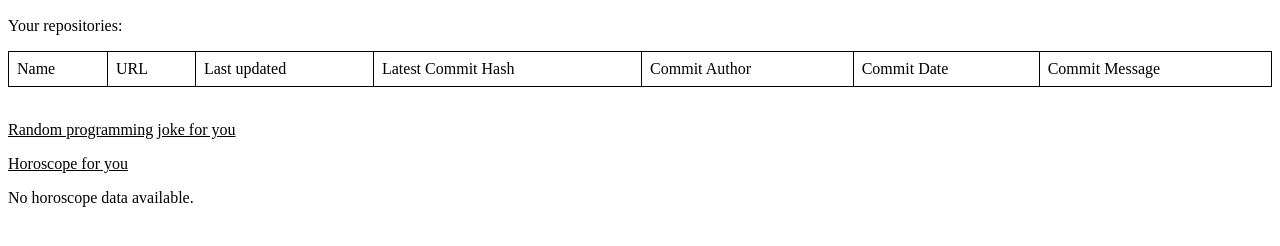
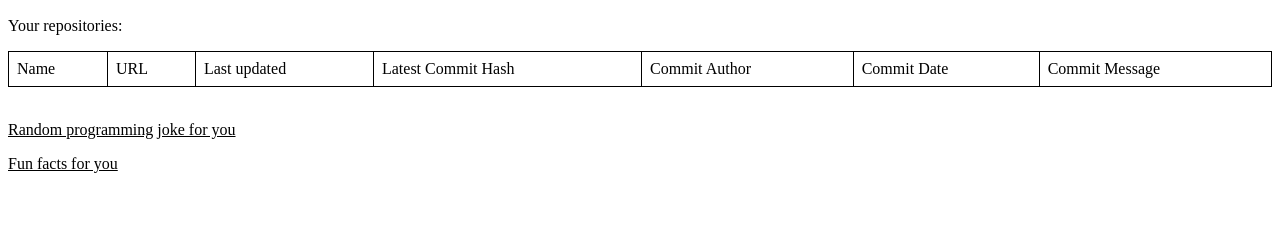
Before and after one commit to pmb223/SSH-lab2, a Python web app: template api/templates/hello.html in a window 1280 px wide. Shown: the part 97-343 px from the top of the page. Run offline with Jinja, Linux system fonts and the light colour scheme; the template is opened without the code that fills it, so the values that code supplies are empty.

Commit message:
Formatted facts

```diff
--- a/api/app.py
+++ b/api/app.py
@@ -16,9 +16,9 @@ def submit():
     api_url = 'https://api.api-ninjas.com/v1/facts?limit={}'.format(limit)
     response = requests.get(api_url, headers={'X-Api-Key': 'gXQBPINhpfnVGodo0mvsVQ==CIUM07hamfCP4WzY'})
     if response.status_code == requests.codes.ok:
-        fortune_data = response.json()
+        fact_data = response.json()
     else:
-        fortune_data = response.status_code
+        fact_data = response.status_code
 
     input_name = request.form.get("name")
     repos_response = requests.get(f"https://api.github.com/users/{input_name}/repos")
@@ -85,7 +85,7 @@ def submit():
     else:
         joke = "Joke API request failed. Try again later."
 
-    return render_template("hello.html", name=input_name, repos_info=repos_info, joke=joke, fortune=fortune_data)
+    return render_template("hello.html", name=input_name, repos_info=repos_info, joke=joke, fact=fact _data)
 
 if __name__ == "__main__":
     app.run(debug=True)
--- a/api/templates/hello.html
+++ b/api/templates/hello.html
@@ -47,12 +47,11 @@
     <br>
     <p><u>Random programming joke for you</u></p>
     <p> {{ joke }} </p>
-    <p><u>Horoscope for you</u></p>
-    {% if fortune %}
-    <!-- Assuming the API returns a 'message' or similar field with the horoscope -->
-    <p>{{ fortune }}</p>
-  {% else %}
-    <p>No horoscope data available.</p>
-  {% endif %}
+    <p><u>Fun facts for you</u></p>
+    <ul>
+      {% for fact in facts %}
+      <li> {{ fact['fact'] }} </li>
+      {% endfor %}
+    </ul>
   </body>
 </html>
```
